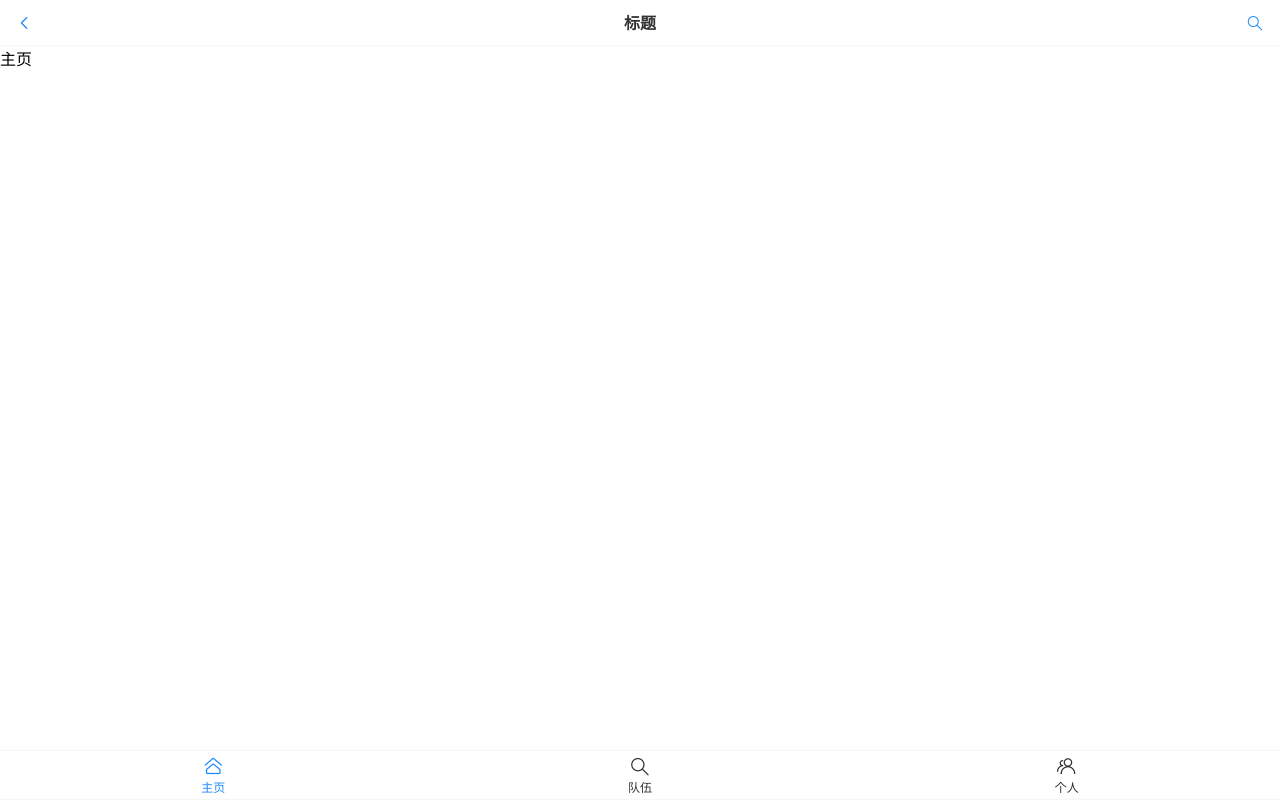
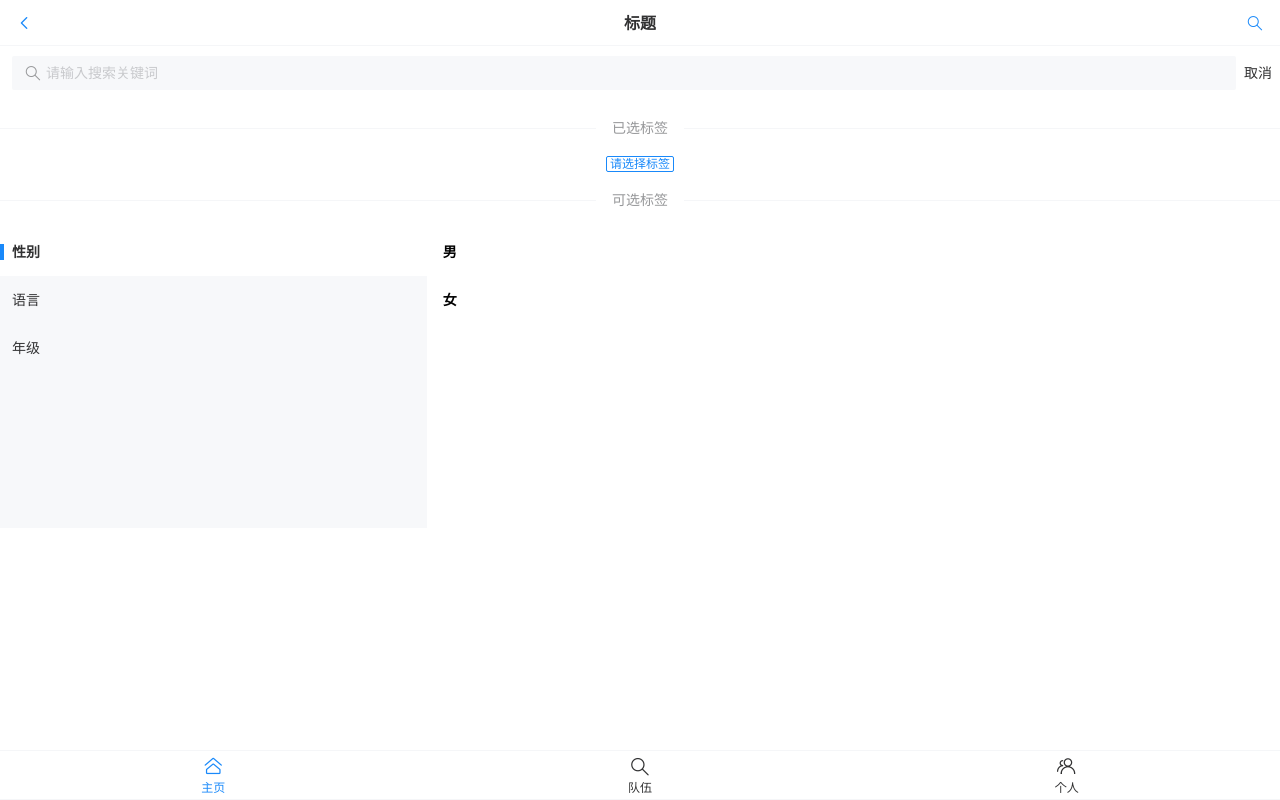
Before and after one commit to Agonyla/yupao-frontend, a Vue app: page /#/search in a window 1280 px wide. Built offline with nearby package versions, Linux system fonts and the light colour scheme.

Commit message:
添加标签搜索页

```diff
--- a/package.json
+++ b/package.json
@@ -10,7 +10,8 @@
   },
   "dependencies": {
     "vant": "^4.8.0",
-    "vue": "^3.3.11"
+    "vue": "^3.3.11",
+    "vue-router": "^4.2.5"
   },
   "devDependencies": {
     "@vitejs/plugin-vue": "^4.5.2",
--- /dev/null
+++ b/src/config/routes.ts
@@ -0,0 +1,29 @@
+import * as VueRouter from 'vue-router';
+import Index from "../pages/Index.vue";
+import Team from "../pages/TeamPage.vue";
+import User from "../pages/UserPage.vue";
+import SearchPage from "../pages/SearchPage.vue";
+
+const routes = VueRouter.createRouter({
+    history: VueRouter.createWebHashHistory(),
+    routes: [
+        {
+            path: '/index',
+            component: Index
+        },
+        {
+            path: '/team',
+            component: Team
+        },
+        {
+            path: '/user',
+            component: User
+        },
+        {
+            path: '/search',
+            component: SearchPage
+        }
+    ]
+})
+
+export default routes
--- a/src/layout/BasicLayout.vue
+++ b/src/layout/BasicLayout.vue
@@ -1,12 +1,15 @@
 <script setup lang="ts">
 import {showToast} from 'vant';
 import {ref} from "vue";
-import Index from "../pages/Index.vue";
-import Team from "../pages/Team.vue";
+import {useRouter} from "vue-router"
 
-
-const onClickLeft = () => showToast('返回')
-const onClickRight = () => showToast('按钮');
+const router = useRouter()
+const onClickLeft = () => {
+  router.back()
+}
+const onClickRight = () => {
+  router.push("/search")
+}
 
 const active = ref('index')
 
@@ -32,19 +35,14 @@ const onChange = () => {
 
   <!--  内容-->
   <div>
-    <template v-if="active==='index'">
-      <Index/>
-    </template>
-    <template v-else="active==='team'">
-      <team/>
-    </template>
+    <router-view/>
   </div>
 
   <!--  Tabb-ar 标签栏-->
   <van-tabbar v-model="active" @change="onChange">
-    <van-tabbar-item icon="home-o" name="index">主页</van-tabbar-item>
-    <van-tabbar-item icon="search" name="team">队伍</van-tabbar-item>
-    <van-tabbar-item icon="friends-o" name="user">个人</van-tabbar-item>
+    <van-tabbar-item to="/index" icon="home-o" name="index">主页</van-tabbar-item>
+    <van-tabbar-item to="/team" icon="search" name="team">队伍</van-tabbar-item>
+    <van-tabbar-item to="/user" icon="friends-o" name="user">个人</van-tabbar-item>
   </van-tabbar>
 
 </template>
--- a/src/main.ts
+++ b/src/main.ts
@@ -1,8 +1,10 @@
-import { createApp } from 'vue'
+import {createApp} from 'vue'
 import App from './App.vue'
 import 'vant/lib/index.css';
 import Vant from 'vant';
+import routes from "./config/routes.ts";
 
 const app = createApp(App)
 app.use(Vant)
+app.use(routes)
 app.mount('#app')
--- /dev/null
+++ b/src/pages/SearchPage.vue
@@ -0,0 +1,87 @@
+<script setup lang="ts">
+import {ref} from "vue";
+import {showToast} from "vant";
+
+const value = ref('');
+const onSearch = (val) => showToast(val);
+const onCancel = () => showToast('取消')
+
+const show = ref(true);
+const close = (tag: string) => {
+  activeIds.value = activeIds.value.filter(item => {
+    return item != tag;
+  })
+
+};
+
+
+const activeIds = ref([]);
+const activeIndex = ref(0);
+const tagList = [
+  {
+    text: '性别',
+    children: [
+      {text: '男', id: "男"},
+      {text: '女', id: "女"},
+    ],
+  },
+  {
+    text: '语言',
+    children: [
+      {text: 'Java', id: 'Java'},
+      {text: 'Python', id: 'Python'},
+      {text: 'C', id: 'C'},
+      {text: 'C++', id: 'C++'},
+    ],
+  },
+  {
+    text: '年级',
+    children: [
+      {text: '大一', id: '大一'},
+      {text: '大二', id: '大二'},
+      {text: '大三', id: '大三'},
+      {text: '大四', id: '大四'},
+    ],
+  },
+];
+</script>
+
+<template>
+  <form action="/">
+    <van-search
+        v-model="value"
+        show-action
+        placeholder="请输入搜索关键词"
+        @search="onSearch"
+        @cancel="onCancel"
+    />
+  </form>
+  <van-divider>已选标签</van-divider>
+
+  <van-row justify="center">
+    <van-tag v-if="activeIds.length===0" plain type="primary">请选择标签</van-tag>
+  </van-row>
+
+  <van-row gutter="16">
+    <van-col v-for="tag in activeIds" style="padding: 5px 16px">
+      <van-tag :show="show" closeable size="medium" type="primary" @close="close(tag)">
+        {{ tag }}
+      </van-tag>
+    </van-col>
+  </van-row>
+
+
+  <van-divider>可选标签</van-divider>
+
+  <van-tree-select
+      v-model:active-id="activeIds"
+      v-model:main-active-index="activeIndex"
+      :items="tagList"
+  />
+
+
+</template>
+
+<style scoped>
+
+</style>
--- /dev/null
+++ b/src/pages/UserPage.vue
@@ -0,0 +1,11 @@
+<script setup lang="ts">
+
+</script>
+
+<template>
+  个人页面
+</template>
+
+<style scoped>
+
+</style>
```
Also changed, not shown: src/pages/TeamPage.vue (renamed from src/pages/Team.vue), 1 other file (tests, documents, lock files or other folders).
